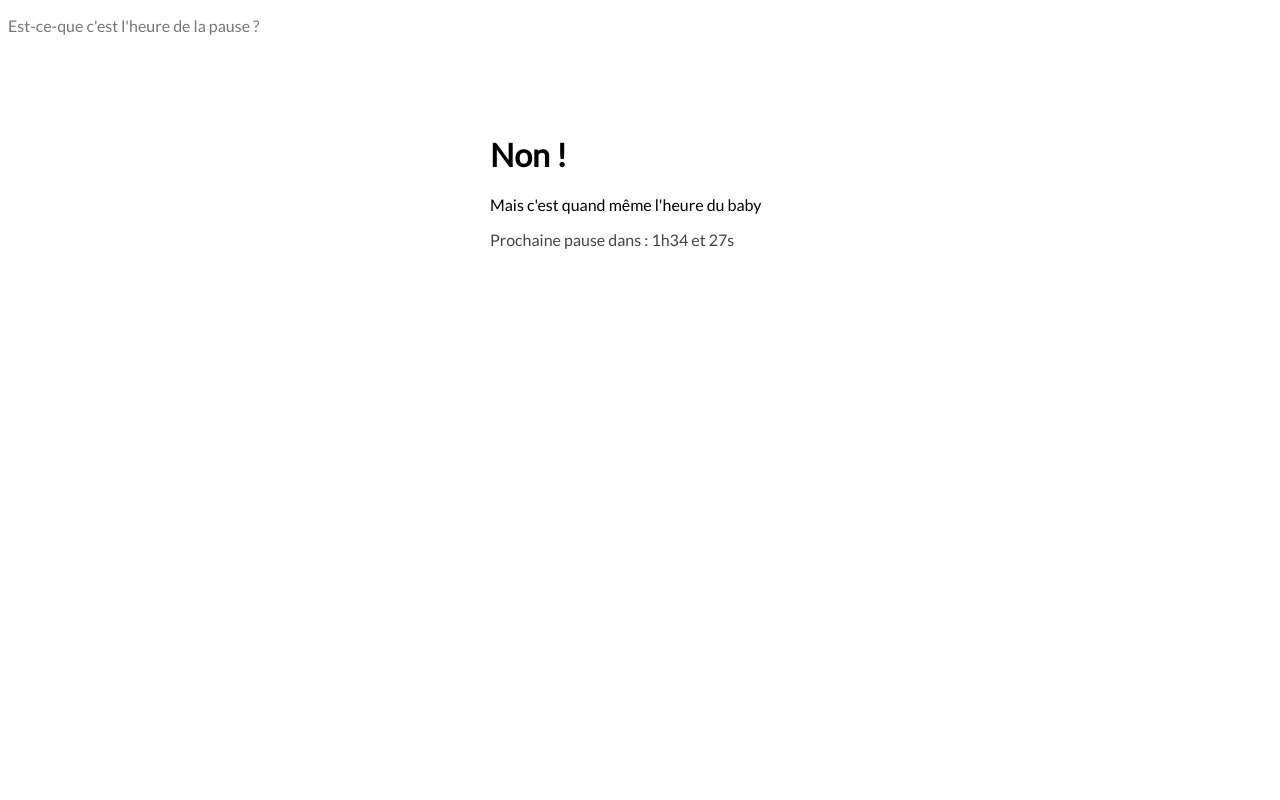
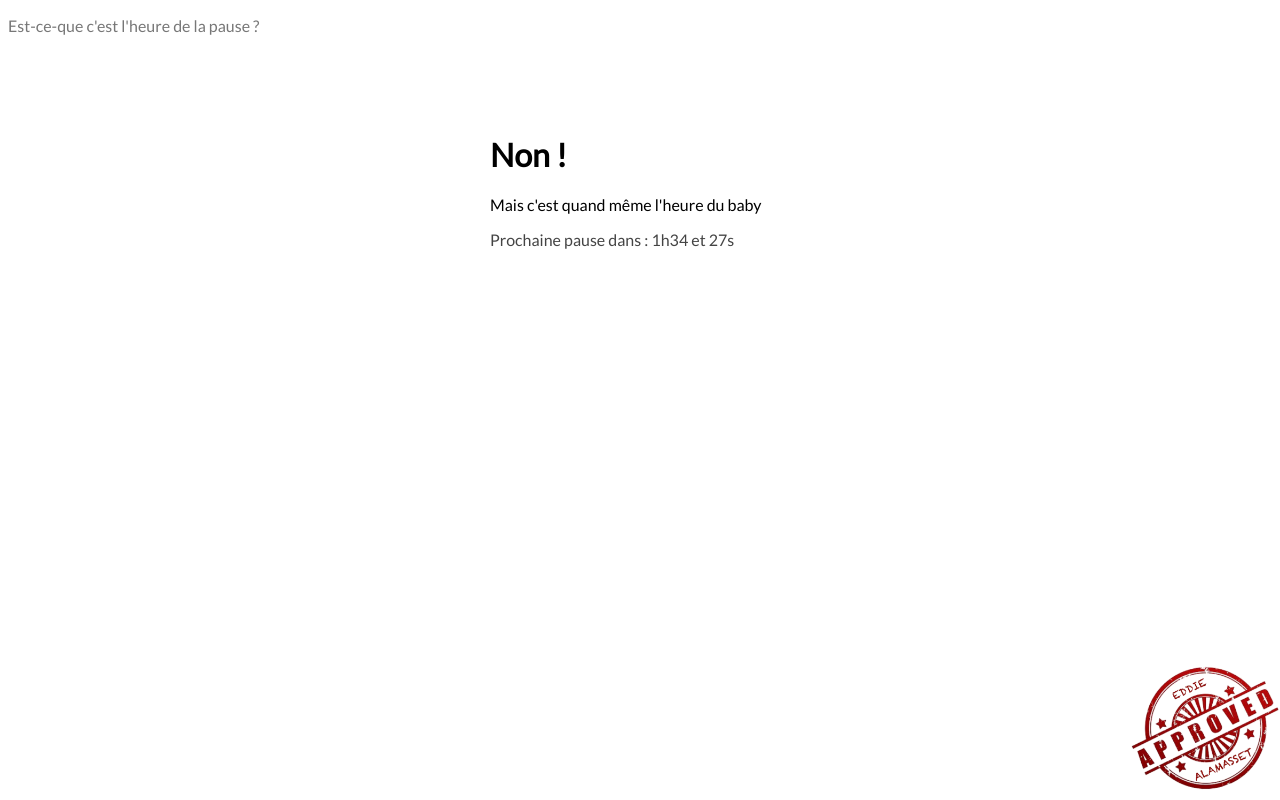
Before and after one commit to l-dupont/pause-client, a website: page app/index.html in a window 1280 px wide. Drawn offline with nearby package versions, Linux system fonts and the light colour scheme; some packages are replaced by stand-ins of ours; files that its build step writes are made by us from their sources.

Commit message:
add approved

```diff
--- a/app/index.html
+++ b/app/index.html
@@ -23,7 +23,7 @@
     <div class="container">
       <div ng-view=""></div>
     </div>
-
+    <img src="images/approved.png" width="150px" style="position: absolute; right: 0; bottom: 0;"/>
 
     <!-- Google Analytics: change UA-XXXXX-X to be your site's ID -->
      <script>
```
Also changed, not shown: app/images/approved.png (added).
